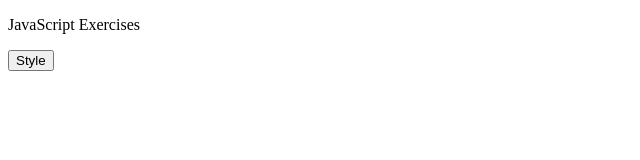
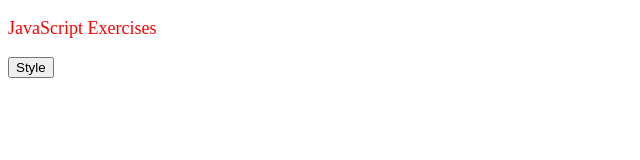
Before and after one commit to pesto-students/exercise-day-11, a plain HTML site: page question-1/index.html in a window 1280 px wide. Both pictures are taken after a click on the button "Style". Shown: the whole page, without its empty margins (0-640 px from the left). Drawn offline with Linux system fonts and the light colour scheme.

Commit message:
question-1

```diff
--- a/question-1/index.html
+++ b/question-1/index.html
@@ -13,6 +13,14 @@
   <div>
     <button id="jsstyle" onclick="js_style()">Style</button>
   </div>
+  <script>
+    function js_style() {
+      const paraElement = document.getElementById('text');
+
+      paraElement.style.color = 'red';
+      paraElement.style.fontSize = '18px';
+    }
+  </script>
 </body>
 
 </html>
```
